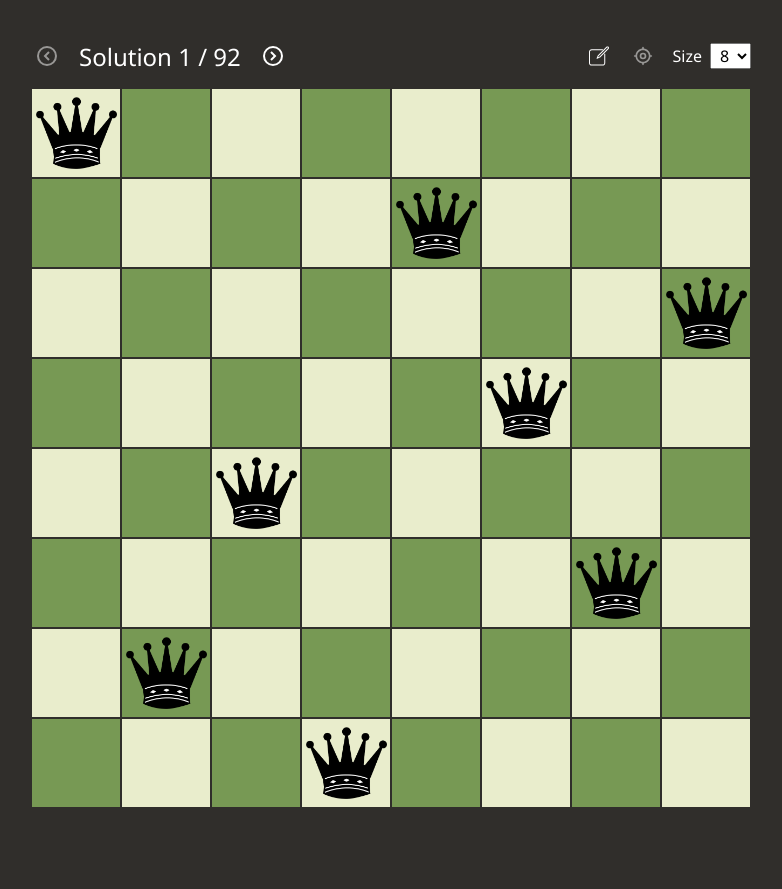
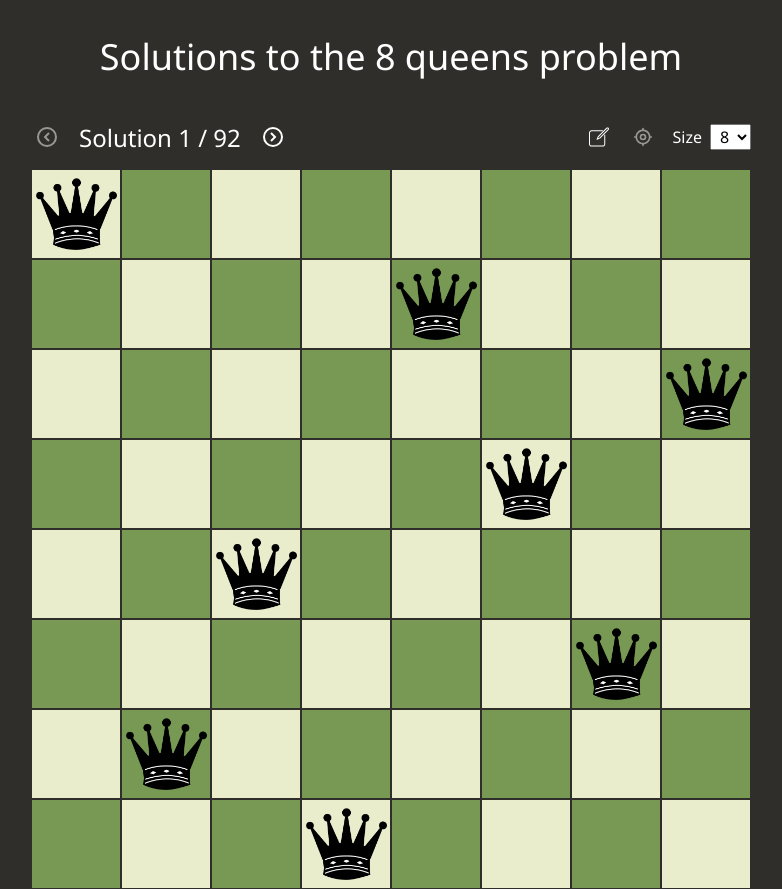
Before and after one commit to ScriptRaccoon/queens-problem-svelte, a Svelte app: page / in a window 1280 px wide. Shown: the whole page, without its empty margins (249-1031 px from the left). Before the commit the page ends 808 px from the top, so only its background shows below. Built offline with nearby package versions, Linux system fonts and the light colour scheme.

Commit message:
show h1, change title

```diff
--- a/src/App.svelte
+++ b/src/App.svelte
@@ -11,7 +11,7 @@
 	const SIZES = range(4, 20)
 	let n = 8
 
-	$: title = `Solutions of the ${n} queens problem`
+	$: title = `Solutions to the ${n} queens problem`
 
 	let solution_generator = get_solutions(n)
 	let solution_list = new DoublyLinkedList<solution>()
@@ -105,7 +105,7 @@
 	<title>{title}</title>
 </svelte:head>
 
-<header class="vh">
+<header>
 	<h1>{title}</h1>
 </header>
 
@@ -249,12 +249,21 @@
 <!-- STYLES -->
 
 <style>
+	header {
+		padding-block: 2rem;
+	}
+
+	h1 {
+		font-weight: 300;
+		text-align: center;
+	}
+
 	main {
-		margin-top: 2rem;
 		--size: min(45rem, 90vmin);
 		width: min(45rem, 90vmin);
 		margin-inline: auto;
 	}
+
 	.board {
 		--unit: calc(var(--size) / var(--n));
 		width: var(--size);
@@ -332,7 +341,6 @@
 
 	.size_controls select {
 		text-align: center;
-		font-size: 1rem;
 	}
 
 	.coordinate {
@@ -358,6 +366,10 @@
 	}
 
 	@media (min-width: 32rem) {
+		h1 {
+			font-size: 2.25rem;
+		}
+
 		.menu {
 			font-size: 1.5rem;
 			min-height: 3rem;
```
Also changed, not shown: 1 other file (tests, documents, lock files or other folders).
